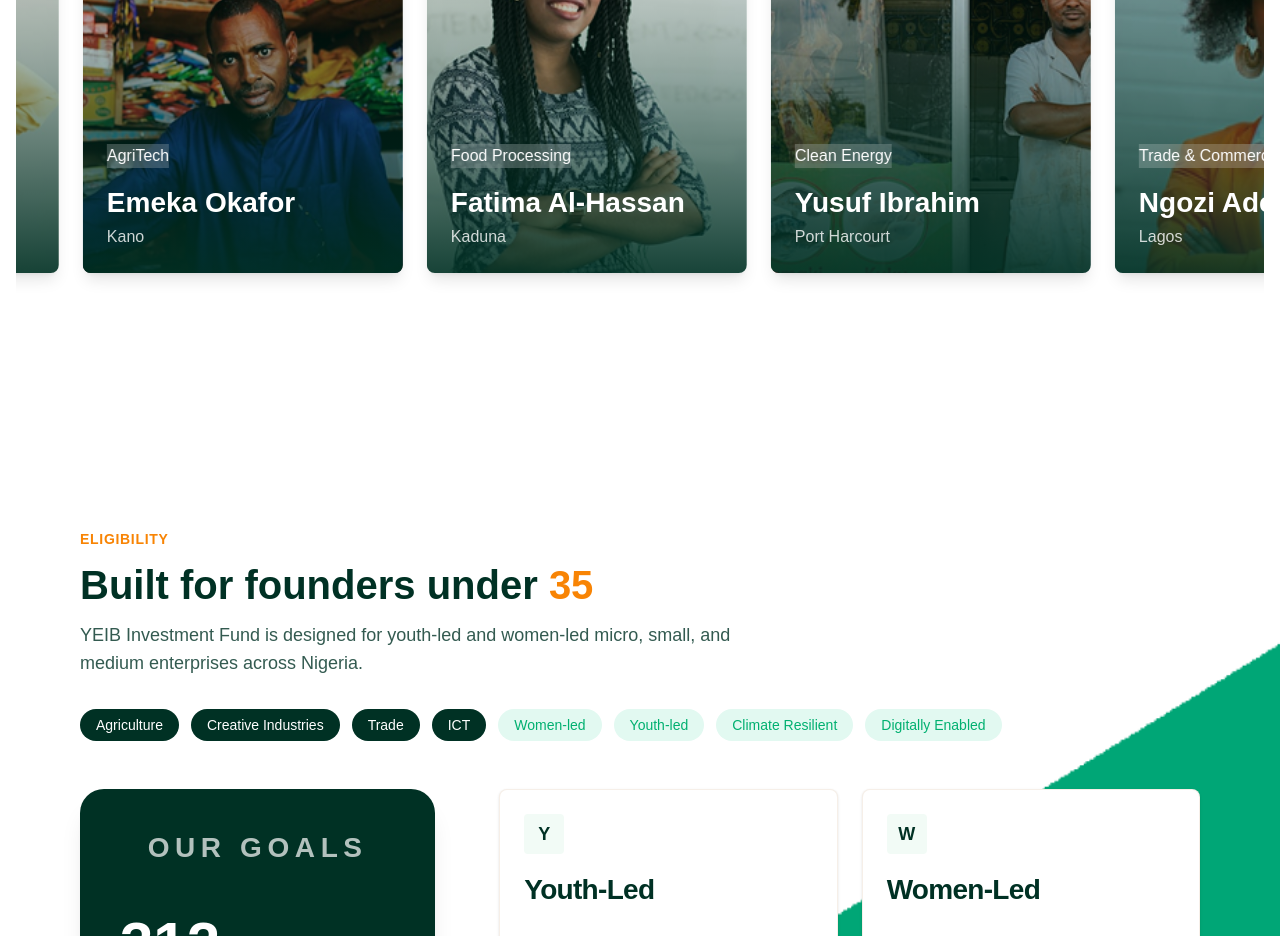
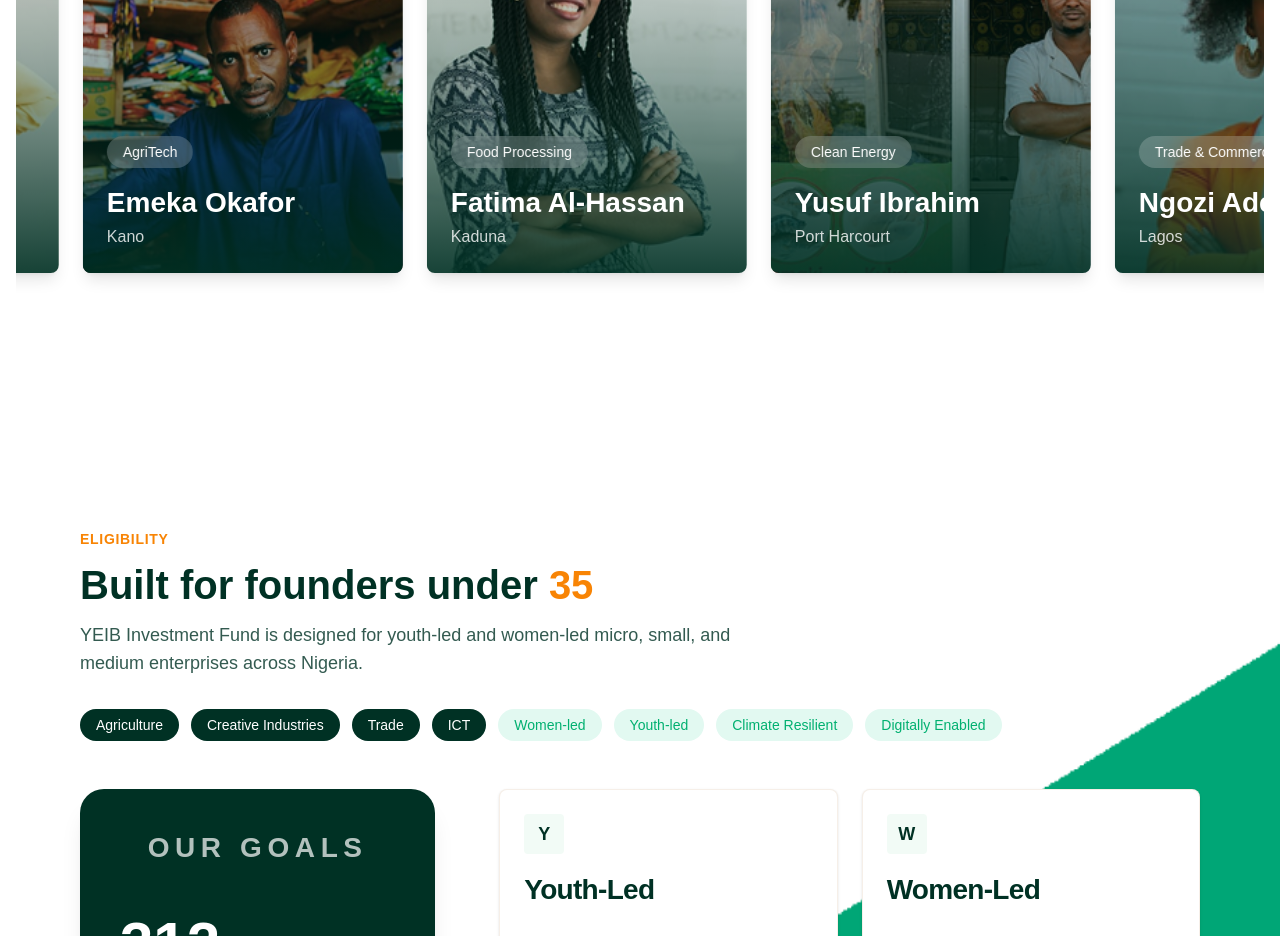
Before and after one commit to olivesp24-commits/YEIB, a Next.js app: page / in a window 1280 px wide. Shown: the part 1260-2196 px from the top of the page. Built offline with nearby package versions, Linux system fonts and the light colour scheme; a web font is replaced by a local one.

Commit message:
Fix Tag variant type error in FounderCarousel

```diff
--- a/features/home/components/FounderCarousel.tsx
+++ b/features/home/components/FounderCarousel.tsx
@@ -101,7 +101,7 @@
                   <div className="absolute inset-0 bg-gradient-to-t from-[var(--color-evergreen)]/90 via-[var(--color-evergreen)]/40 to-transparent" />
 
                   <div className="relative z-10 p-6">
-                    <Tag variant="default" className="mb-4 bg-white/20 text-white backdrop-blur-md border-white/30">
+                    <Tag variant="soft" className="mb-4 bg-white/20 text-white backdrop-blur-md border-white/30">
                       {founder.industry}
                     </Tag>
                     <h3 className="text-white text-2xl font-bold mb-1">{founder.name}</h3>
```
